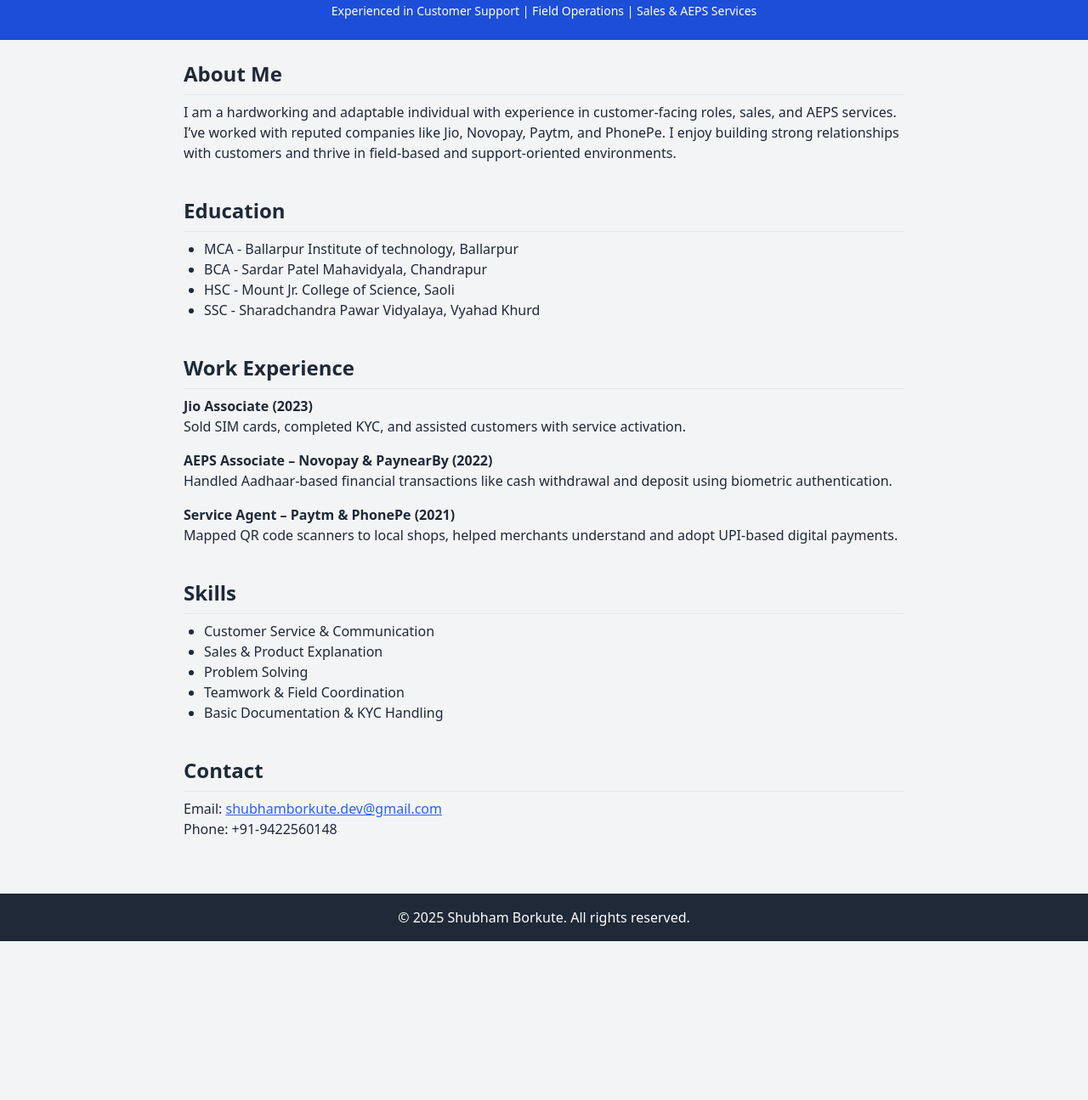
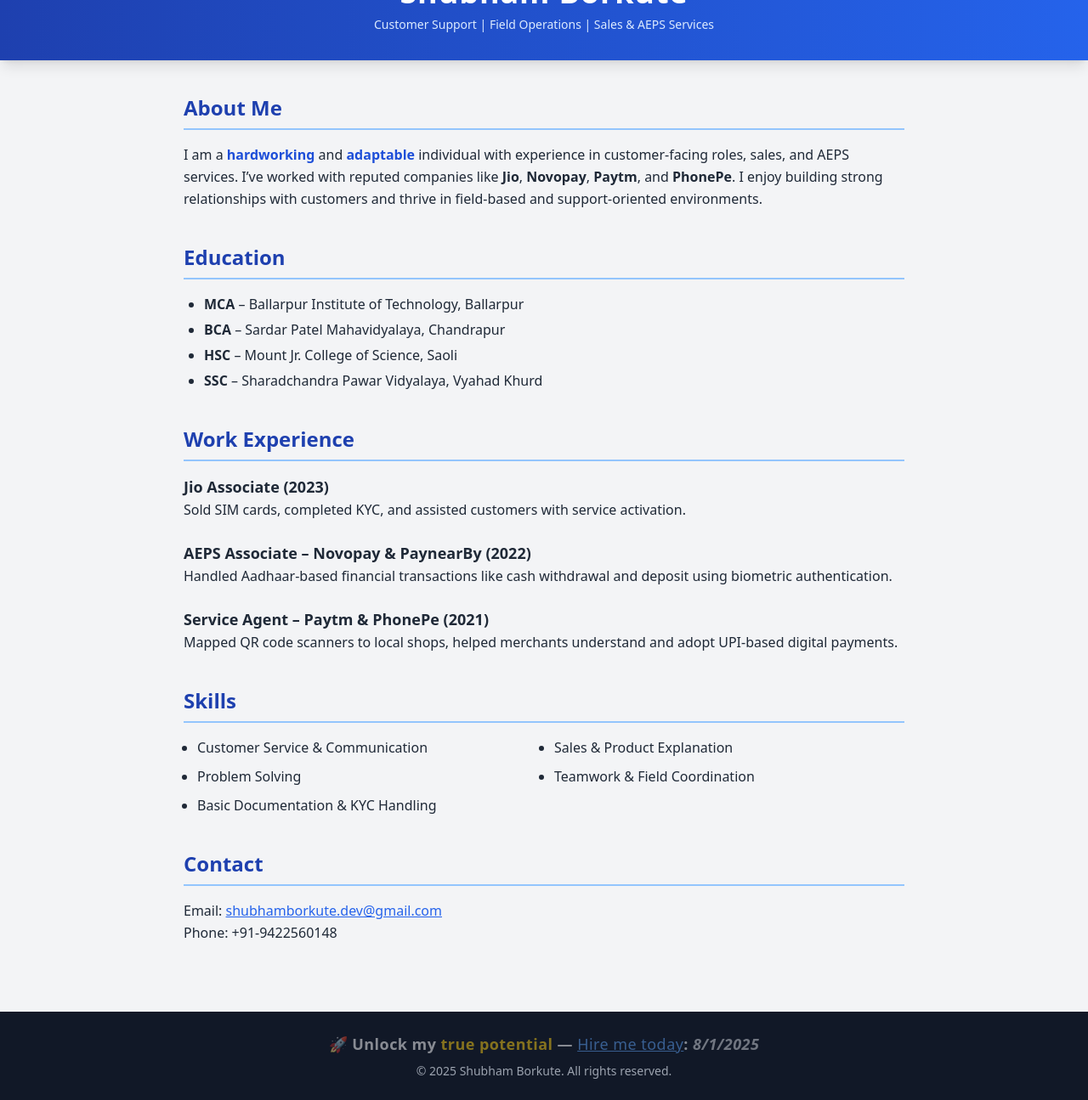
Before and after one commit to ShubhamBorkute/Other-Porfolio, a plain HTML site: page index.html in a window 1280 px wide. Shown: the part 61-1356 px from the top of the page at 85% size. Before the commit the page ends 1169 px from the top, so only its background shows below. Drawn offline with nearby package versions, Linux system fonts and the light colour scheme.

Commit message:
Update index.html

```diff
--- a/index.html
+++ b/index.html
@@ -6,49 +6,50 @@
   <title>Shubham Borkute | Portfolio</title>
   <script src="https://cdn.tailwindcss.com"></script>
 </head>
-<body class="bg-gray-100 text-gray-800 font-sans">
+<body class="bg-gray-100 text-gray-800 font-sans leading-relaxed">
 
   <!-- Header -->
-  <header class="bg-blue-700 text-white p-6 text-center">
-    <h1 class="text-3xl font-bold">Shubham Borkute</h1>
-    <p class="text-sm mt-1">Experienced in Customer Support | Field Operations | Sales & AEPS Services</p>
+  <header class="bg-gradient-to-r from-blue-800 to-blue-600 text-white py-8 text-center shadow-lg">
+    <h1 class="text-4xl font-extrabold tracking-wide">Shubham Borkute</h1>
+    <p class="text-sm mt-2 text-blue-100">Customer Support | Field Operations | Sales & AEPS Services</p>
   </header>
 
-  <main class="max-w-4xl mx-auto p-6 space-y-10">
+  <!-- Main Content -->
+  <main class="max-w-4xl mx-auto px-6 py-10 space-y-10">
 
     <!-- About -->
     <section>
-      <h2 class="text-2xl font-semibold border-b pb-2 mb-2">About Me</h2>
+      <h2 class="text-2xl font-bold text-blue-800 border-b-2 border-blue-300 pb-2 mb-4">About Me</h2>
       <p>
-        I am a hardworking and adaptable individual with experience in customer-facing roles, sales, and AEPS services. I’ve worked with reputed companies like Jio, Novopay, Paytm, and PhonePe. I enjoy building strong relationships with customers and thrive in field-based and support-oriented environments.
+        I am a <span class="font-semibold text-blue-700">hardworking</span> and <span class="font-semibold text-blue-700">adaptable</span> individual with experience in customer-facing roles, sales, and AEPS services. I’ve worked with reputed companies like <strong>Jio</strong>, <strong>Novopay</strong>, <strong>Paytm</strong>, and <strong>PhonePe</strong>. I enjoy building strong relationships with customers and thrive in field-based and support-oriented environments.
       </p>
     </section>
 
     <!-- Education -->
     <section>
-      <h2 class="text-2xl font-semibold border-b pb-2 mb-2">Education</h2>
-      <ul class="list-disc pl-6">
-        <li>MCA - Ballarpur Institute of technology, Ballarpur</li>
-        <li>BCA - Sardar Patel Mahavidyala, Chandrapur</li>
-        <li>HSC - Mount Jr. College of Science, Saoli</li>
-        <li>SSC - Sharadchandra Pawar Vidyalaya, Vyahad Khurd</li>
+      <h2 class="text-2xl font-bold text-blue-800 border-b-2 border-blue-300 pb-2 mb-4">Education</h2>
+      <ul class="list-disc pl-6 space-y-1">
+        <li><strong>MCA</strong> – Ballarpur Institute of Technology, Ballarpur</li>
+        <li><strong>BCA</strong> – Sardar Patel Mahavidyalaya, Chandrapur</li>
+        <li><strong>HSC</strong> – Mount Jr. College of Science, Saoli</li>
+        <li><strong>SSC</strong> – Sharadchandra Pawar Vidyalaya, Vyahad Khurd</li>
       </ul>
     </section>
 
     <!-- Experience -->
     <section>
-      <h2 class="text-2xl font-semibold border-b pb-2 mb-2">Work Experience</h2>
-      <div class="space-y-4">
+      <h2 class="text-2xl font-bold text-blue-800 border-b-2 border-blue-300 pb-2 mb-4">Work Experience</h2>
+      <div class="space-y-6">
         <div>
-          <h3 class="font-bold">Jio Associate (2023)</h3>
+          <h3 class="font-bold text-lg">Jio Associate (2023)</h3>
           <p>Sold SIM cards, completed KYC, and assisted customers with service activation.</p>
         </div>
         <div>
-          <h3 class="font-bold">AEPS Associate – Novopay & PaynearBy (2022)</h3>
+          <h3 class="font-bold text-lg">AEPS Associate – Novopay & PaynearBy (2022)</h3>
           <p>Handled Aadhaar-based financial transactions like cash withdrawal and deposit using biometric authentication.</p>
         </div>
         <div>
-          <h3 class="font-bold">Service Agent – Paytm & PhonePe (2021)</h3>
+          <h3 class="font-bold text-lg">Service Agent – Paytm & PhonePe (2021)</h3>
           <p>Mapped QR code scanners to local shops, helped merchants understand and adopt UPI-based digital payments.</p>
         </div>
       </div>
@@ -56,8 +57,8 @@
 
     <!-- Skills -->
     <section>
-      <h2 class="text-2xl font-semibold border-b pb-2 mb-2">Skills</h2>
-      <ul class="list-disc pl-6">
+      <h2 class="text-2xl font-bold text-blue-800 border-b-2 border-blue-300 pb-2 mb-4">Skills</h2>
+      <ul class="grid grid-cols-1 sm:grid-cols-2 gap-2 pl-4 list-disc">
         <li>Customer Service & Communication</li>
         <li>Sales & Product Explanation</li>
         <li>Problem Solving</li>
@@ -68,15 +69,26 @@
 
     <!-- Contact -->
     <section>
-      <h2 class="text-2xl font-semibold border-b pb-2 mb-2">Contact</h2>
-      <p>Email: <a href="mailto:shubhamborkute.dev@gmail.com" class="text-blue-600 underline">shubhamborkute.dev@gmail.com</a></p>
-      <p>Phone: +91-9422560148</p>
+      <h2 class="text-2xl font-bold text-blue-800 border-b-2 border-blue-300 pb-2 mb-4">Contact</h2>
+      <p>Email:
+        <a href="mailto:shubhamborkute.dev@gmail.com" class="text-blue-600 underline hover:text-blue-800">
+          shubhamborkute.dev@gmail.com
+        </a>
+      </p>
+      <p>Phone: <span class="font-medium">+91-9422560148</span></p>
     </section>
   </main>
 
   <!-- Footer -->
-  <footer class="bg-gray-800 text-white text-center p-4 mt-10">
-    &copy; 2025 Shubham Borkute. All rights reserved.
+  <footer class="bg-gray-900 text-white text-center py-6 mt-10">
+    <p class="text-lg font-semibold tracking-wide animate-pulse">
+      🚀 Unlock my <span class="text-yellow-400 font-bold">true potential</span> —
+      <span class="underline text-blue-400 font-medium">Hire me today</span>:
+      <span class="italic text-gray-300">
+        <script>document.write(new Date().toLocaleDateString());</script>
+      </span>
+    </p>
+    <p class="text-sm text-gray-400 mt-2">&copy; 2025 Shubham Borkute. All rights reserved.</p>
   </footer>
 
 </body>
```
